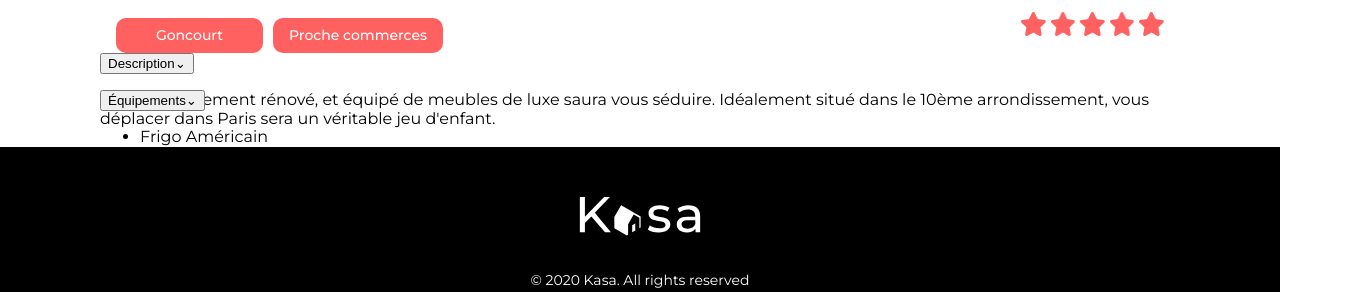
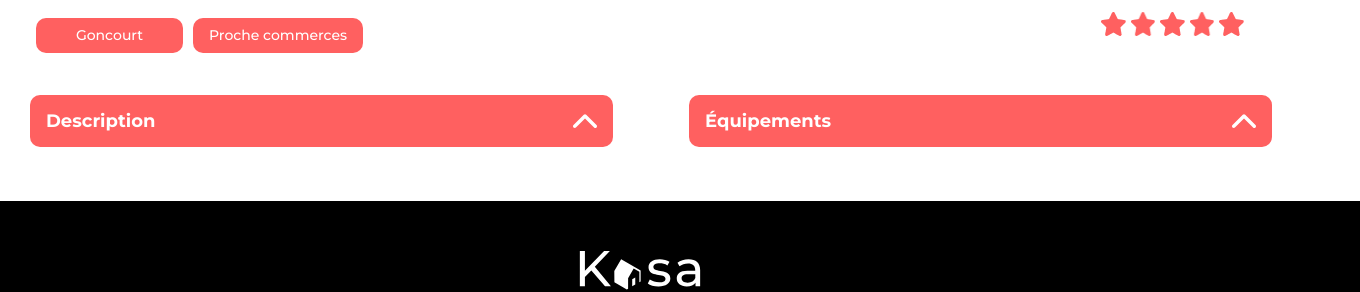
Before and after one commit to hichame-dev/Kasa, a React (Vite) app: page /fiche-logement/0979876d in a window 1280 px wide. Shown: the part 778-1070 px from the top of the page, 1360 px wide, since content can reach past the window. Built offline with nearby package versions, Linux system fonts and the light colour scheme.

Commit message:
Amélioration des styles et de la structure des composants Collapse et FicheLogement, ajout de nouveaux éléments de style pour une meilleure présentation et réactivité.

```diff
--- a/css/Collapse.css
+++ b/css/Collapse.css
@@ -1,40 +1,45 @@
 .collapse {
   width: 100%;
-  max-width: 144rem;
-  margin: 0 auto;
-  border-radius: 0.625rem;
+  margin-bottom: 1.5rem;
+}
+.collapse__toggle {
+  all: unset;
+  display: flex;
+  justify-content: space-between;
+  align-items: center;
+  width: 100%;
+  height: 3.25rem;
+  padding: 0 1rem;
   background-color: rgb(255, 96, 96);
-  overflow: hidden;
-  height: 5.4rem;
-  transition: height 0.3s ease;
-}
-.collapse.open {
-  height: auto;
-}
-.collapse-header {
-  height: 5.4rem;
-  display: flex;
-  align-items: center;
-  justify-content: space-between;
-  padding: 0 2.4rem;
-  font-size: 1.6rem;
+  border-radius: 10px;
+  font-family: "Montserrat", sans-serif;
+  font-size: 1.125rem;
+  font-weight: 700;
   color: white;
   cursor: pointer;
 }
-.collapse-header .chevron {
-  width: 2.4rem;
+.collapse__arrow {
+  width: 1.5rem;
+  height: 0.875rem;
+  display: flex;
+  align-items: center;
+  justify-content: center;
   transition: transform 0.3s ease;
 }
-.collapse-header .chevron.open {
+.collapse__arrow img {
+  width: 100%;
+  height: 100%;
+  display: block;
+  -o-object-fit: contain;
+     object-fit: contain;
+}
+.collapse__arrow.open {
   transform: rotate(180deg);
 }
-.collapse-content {
+.collapse__content {
   background-color: #f6f6f6;
+  padding: 1rem;
+  font-size: 1.125rem;
   color: #000;
-  font-size: 1.4rem;
-  padding: 2rem;
-  display: none;
-}
-.collapse.open .collapse-content {
-  display: block;
+  border-radius: 0 0 10px 10px;
 }/*# sourceMappingURL=Collapse.css.map */
--- a/css/FicheLogement.css
+++ b/css/FicheLogement.css
@@ -79,4 +79,33 @@
 }
 .host-rating .rating .star.filled {
   filter: brightness(100%);
+}
+
+.collapses-container {
+  display: flex;
+  justify-content: space-between;
+  gap: 4.875rem;
+  max-width: 1240px;
+  margin: 0 auto;
+  margin-top: 2rem;
+}
+@media (max-width: 768px) {
+  .collapses-container {
+    flex-direction: column;
+    gap: 1.5rem;
+  }
+}
+
+.fiche-collapse {
+  width: 36.375rem;
+  border-radius: 10px;
+  padding: 10px 20px 10px 10px;
+}
+.fiche-collapse .collapse__toggle {
+  height: 52px;
+}
+@media (max-width: 768px) {
+  .fiche-collapse {
+    width: 100%;
+  }
 }/*# sourceMappingURL=FicheLogement.css.map */
--- a/src/components/Collapse.jsx
+++ b/src/components/Collapse.jsx
@@ -1,28 +1,28 @@
-import { useState, useRef } from 'react';
+import { useState } from 'react';
+import chevron from '../assets/chevron.svg';
 import '../styles/Collapse.scss';
 
-function Collapse({ title, children }) {
+function Collapse({ title, children, className = '' }) {
     const [isOpen, setIsOpen] = useState(false);
-    const contentRef = useRef();
 
     const toggleCollapse = () => {
         setIsOpen(!isOpen);
     };
 
     return (
-        <div className="collapse">
-            <button className="collapse__header" onClick={toggleCollapse}>
+        <div className={`collapse ${className}`}>
+            <button className="collapse__toggle" onClick={toggleCollapse}>
                 {title}
-                <span className={`collapse__arrow ${isOpen ? 'open' : ''}`}>⌄</span>
+                <span className={`collapse__arrow ${isOpen ? 'open' : ''}`}>
+                    <img src={chevron} alt="Chevron" />
+                </span>
             </button>
 
-            <div
-                ref={contentRef}
-                className="collapse__content"
-                style={{ height: isOpen ? contentRef.current.scrollHeight : 0 }}
-            >
-                <div className="collapse__inner">{children}</div>
-            </div>
+            {isOpen && (
+                <div className="collapse__content">
+                    <div className="collapse__inner">{children}</div>
+                </div>
+            )}
         </div>
     );
 }
--- a/src/pages/FicheLogement.jsx
+++ b/src/pages/FicheLogement.jsx
@@ -49,17 +49,18 @@ function FicheLogement() {
             </div>
 
             <div className="collapses-container">
-                <Collapse title="Description">
+                <Collapse title="Description" className="fiche-collapse">
                     <p>{logement.description}</p>
                 </Collapse>
-                <Collapse title="Équipements">
+                <Collapse title="Équipements" className="fiche-collapse">
                     <ul>
-                        {logement.equipments.map(equipment => (
-                            <li key={equipment}>{equipment}</li> // Liste dynamique des équipements
+                        {logement.equipments.map((equipment) => (
+                            <li key={equipment}>{equipment}</li>
                         ))}
                     </ul>
                 </Collapse>
             </div>
+
         </div>
     );
 }
--- a/src/styles/Collapse.scss
+++ b/src/styles/Collapse.scss
@@ -0,0 +1,49 @@
+.collapse {
+    width: 100%;
+    margin-bottom: 1.5rem;
+
+    &__toggle {
+        all: unset;
+        display: flex;
+        justify-content: space-between;
+        align-items: center;
+        width: 100%;
+        height: 3.25rem; // 52px
+        padding: 0 1rem;
+        background-color: rgba(255, 96, 96, 1);
+        border-radius: 10px;
+        font-family: 'Montserrat', sans-serif;
+        font-size: 1.125rem; // 18px
+        font-weight: 700;
+        color: white;
+        cursor: pointer;
+    }
+
+    &__arrow {
+        width: 1.5rem; // 24px
+        height: 0.875rem; // 14px
+        display: flex;
+        align-items: center;
+        justify-content: center;
+        transition: transform 0.3s ease;
+
+        img {
+            width: 100%;
+            height: 100%;
+            display: block;
+            object-fit: contain;
+        }
+
+        &.open {
+            transform: rotate(180deg);
+        }
+    }
+
+    &__content {
+        background-color: #f6f6f6;
+        padding: 1rem;
+        font-size: 1.125rem;
+        color: #000;
+        border-radius: 0 0 10px 10px;
+    }
+}
--- a/src/styles/FicheLogement.scss
+++ b/src/styles/FicheLogement.scss
@@ -92,3 +92,30 @@
             }
         }
 }
+
+.collapses-container {
+    display: flex;
+    justify-content: space-between;
+    gap: 4.875rem; // 78px
+    max-width: 1240px;
+    margin: 0 auto;
+    margin-top: 2rem;
+
+    @media (max-width: 768px) {
+        flex-direction: column;
+        gap: 1.5rem;
+    }
+}
+.fiche-collapse {
+    width: 36.375rem; // 582px
+    border-radius: 10px;
+    padding: 10px 20px 10px 10px;
+
+    .collapse__toggle {
+        height: 52px;
+    }
+
+    @media (max-width: 768px) {
+        width: 100%;
+    }
+}
```
Also changed, not shown: 2 other files (tests, documents, lock files or other folders).
